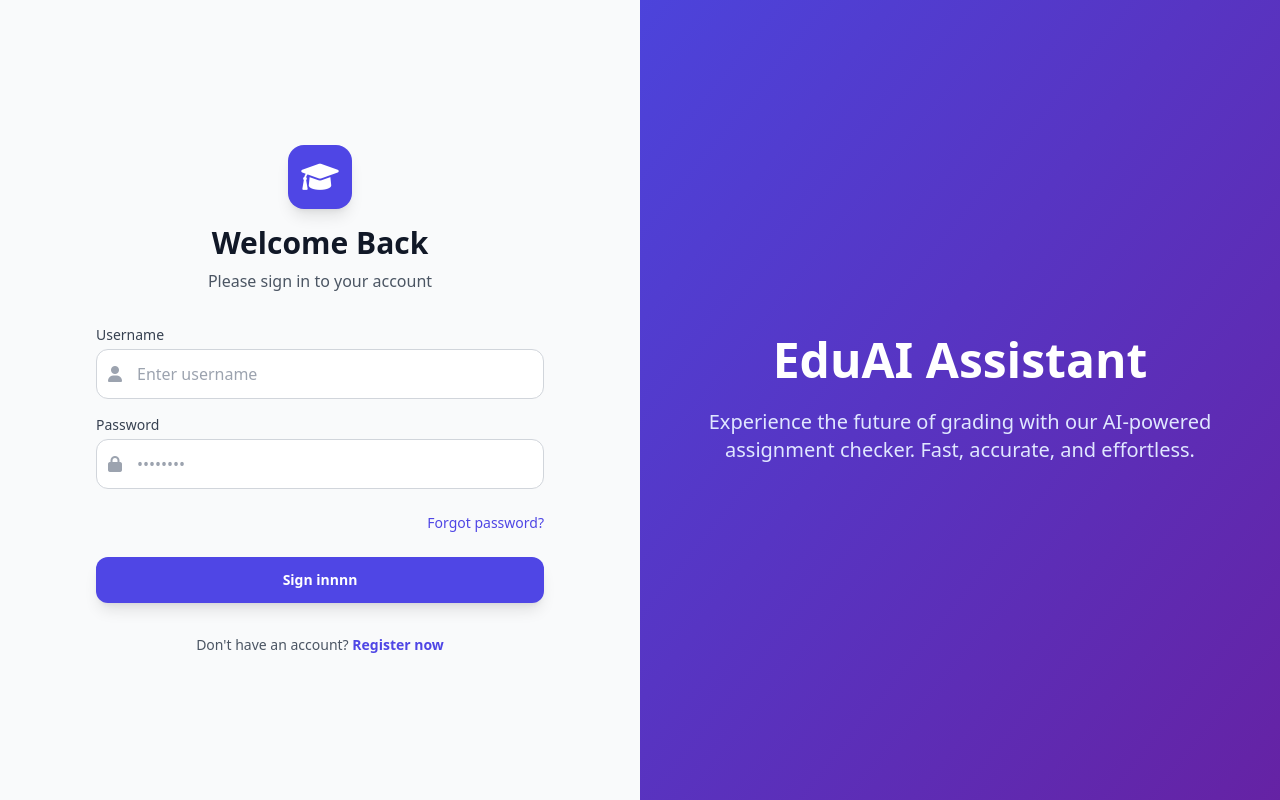
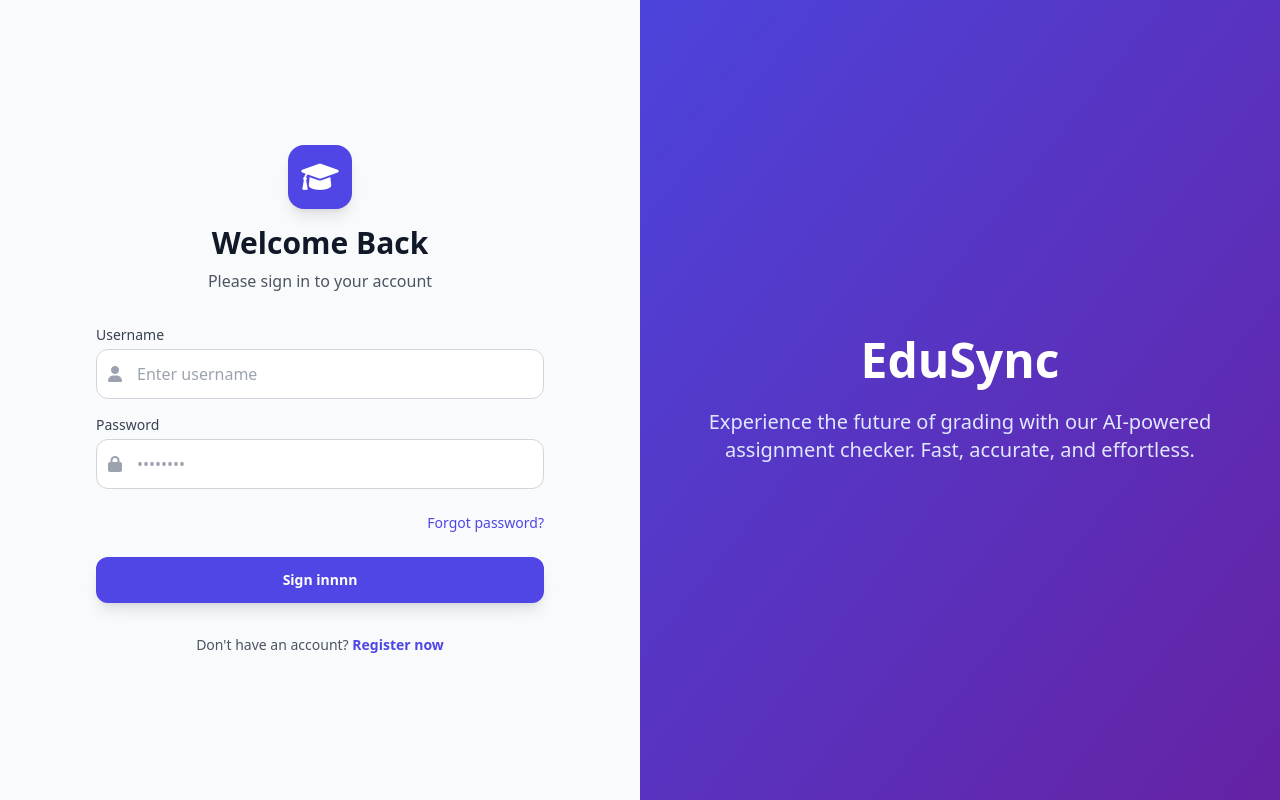
Before and after one commit to Virajingale07/assignment_checker-main, a Flask app: page /login in a window 1280 px wide. Run offline with Flask 3, Linux system fonts and the light colour scheme; some libraries are stand-ins or nearby versions.

Commit message:
Update login.html

```diff
--- a/app/templates/login.html
+++ b/app/templates/login.html
@@ -67,7 +67,7 @@
     <div class="hidden md:block w-1/2 bg-indigo-900 relative overflow-hidden">
         <div class="absolute inset-0 bg-gradient-to-br from-indigo-600 to-purple-800 opacity-90"></div>
         <div class="absolute inset-0 flex flex-col items-center justify-center text-white p-12 text-center z-10">
-            <h1 class="text-5xl font-extrabold mb-6">EduAI Assistant</h1>
+            <h1 class="text-5xl font-extrabold mb-6">EduSync</h1>
             <p class="text-xl text-indigo-100 max-w-lg">Experience the future of grading with our AI-powered assignment checker. Fast, accurate, and effortless.</p>
         </div>
     </div>
```
